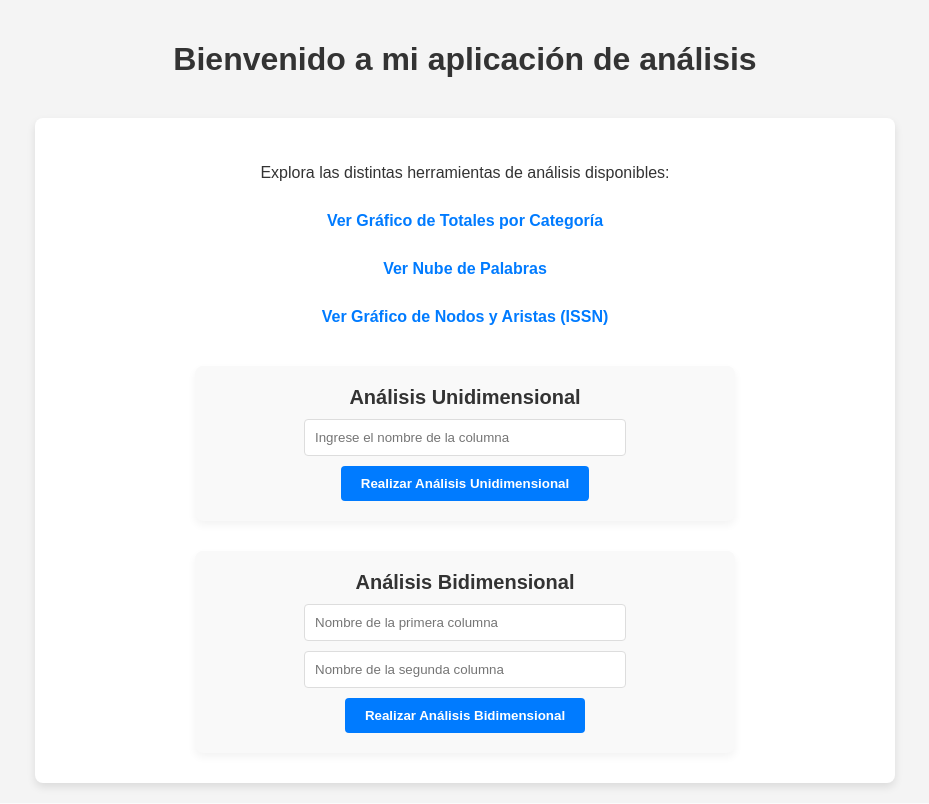
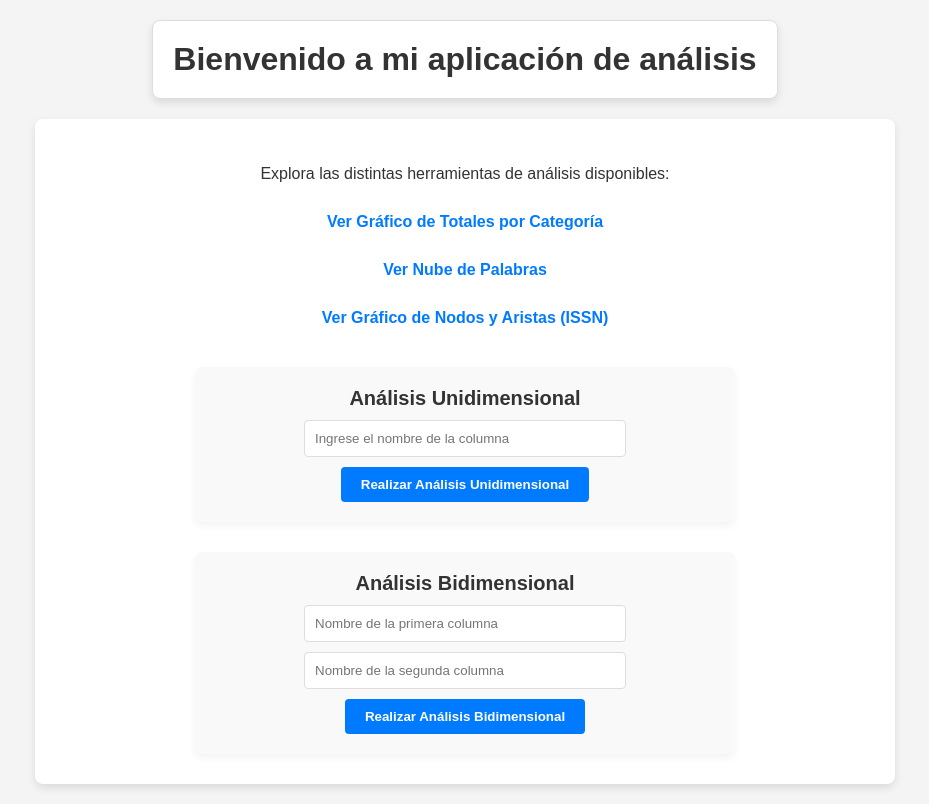
Before and after one commit to MariUva/proyecto-analisis-de-algoritmos.github.io, a Flask app: page / in a window 1280 px wide. Shown: the whole page, without its empty margins (175-1104 px from the left). Run offline with Flask 3, Linux system fonts and the light colour scheme.

Commit message:
Mas diseño interfaz

```diff
--- a/templates/index.html
+++ b/templates/index.html
@@ -15,9 +15,18 @@
             margin: 0;
             padding: 20px;
         }
+        .title-container {
+            background-color: #fff;
+            border: 1px solid #ddd;
+            padding: 20px;
+            border-radius: 8px;
+            box-shadow: 0 4px 8px rgba(0, 0, 0, 0.1);
+            text-align: center;
+            margin-bottom: 20px;
+        }
         h1 {
             color: #333;
-            margin-bottom: 20px;
+            margin: 0;
         }
         .container {
             max-width: 800px;
@@ -26,7 +35,6 @@
             padding: 30px;
             box-shadow: 0 4px 8px rgba(0, 0, 0, 0.1);
             border-radius: 8px;
-            margin-top: 20px;
             text-align: center;
         }
         .nav-links {
@@ -47,11 +55,12 @@
             display: block;
             padding: 10px;
             border-radius: 4px;
-            transition: background-color 0.3s;
+            transition: background-color 0.3s, transform 0.2s ease;
         }
         .nav-links a:hover {
             background-color: #f0f8ff;
             color: #0056b3;
+            transform: scale(1.05);
         }
         .analysis-section {
             margin-top: 30px;
@@ -93,15 +102,18 @@
             border-radius: 4px;
             cursor: pointer;
             font-weight: bold;
-            transition: background-color 0.3s;
+            transition: background-color 0.3s, transform 0.2s ease;
         }
         .analysis-form button:hover {
             background-color: #0056b3;
+            transform: scale(1.05);
         }
     </style>
 </head>
 <body>
-    <h1>Bienvenido a mi aplicación de análisis</h1>
+    <div class="title-container">
+        <h1>Bienvenido a mi aplicación de análisis</h1>
+    </div>
     <div class="container">
         <p>Explora las distintas herramientas de análisis disponibles:</p>
 
```
